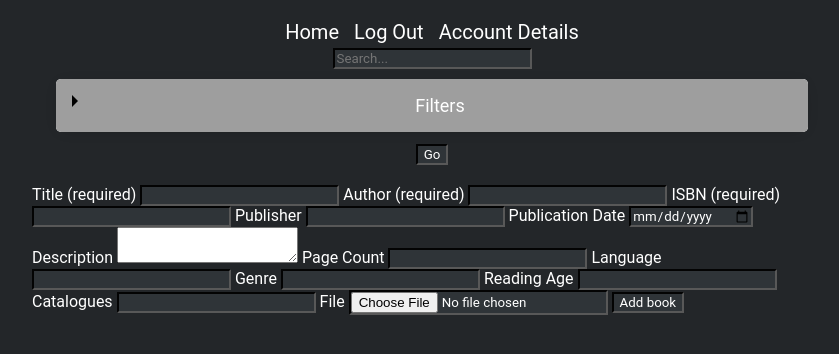
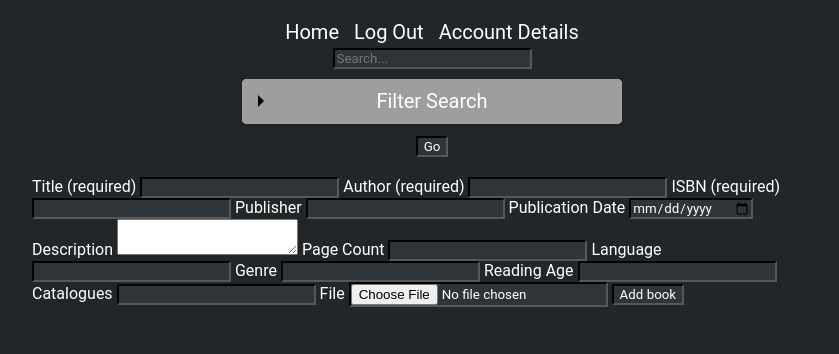
Before and after one commit to DIYA-Inc/Server, a Flask app: template templates/admin/books/add.html in a window 1280 px wide. Shown: the top 354 px of the page, without its empty margins (208-1047 px from the left). Run offline with Flask 2, Linux system fonts and the light colour scheme; the template is opened without the code that fills it, so the values that code supplies are empty.

Commit message:
css update

```diff
--- a/templates/parts/nav.html
+++ b/templates/parts/nav.html
@@ -1,11 +1,10 @@
 <style>
     .filterSearchSettings {
         margin-top: 10px;
-        font-size: 18px;
     }
 
     .filterSearchSettings details {
-        width: 99%;
+        width: 50%;
         margin: 0 auto ;
         background: #ffffff;
         margin-bottom: .5rem;
@@ -15,10 +14,9 @@
     }
 
     .filterSearchSettings summary {
-        padding: 1rem;
+        padding: 0.65rem;
         display: block;
         background: #9e9e9e;
-        padding-left: 2rem;
         position: relative;
         cursor: pointer;
     }
@@ -56,16 +54,12 @@
         <div class="filterSearchSettings">
             <details>
                 <summary>
-                    Filters
+                    Filter Search
                 </summary>
                 <label for="genre">Genre</label>
-                    <input type="text" name="genre" id="genre">
-
-                    <label for="language">Language</label>
-                    <input type="text" name="language" id="language">
-
-                    <label for="catalogue">Catalouge</label>
-                    <input type="text" name="catalouge" id="catalouge">
+                    <input type="text" name="genre" id="genre" placeholder="Genre">
+                    <input type="text" name="language" id="language" placeholder="Language">
+                    <input type="text" name="catalouge" id="catalouge" placeholder="Catalouge">
             </details>
         </div>
         <button type="submit">Go</button>
```
